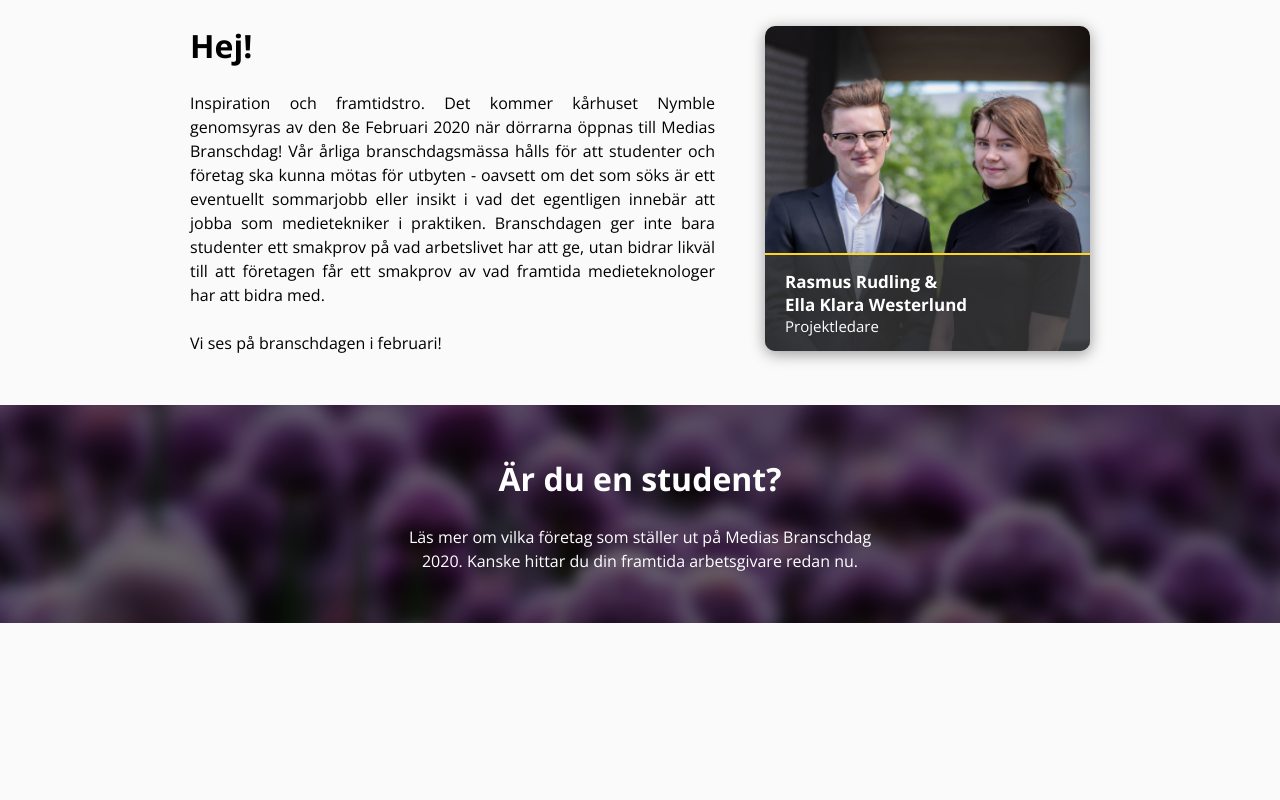
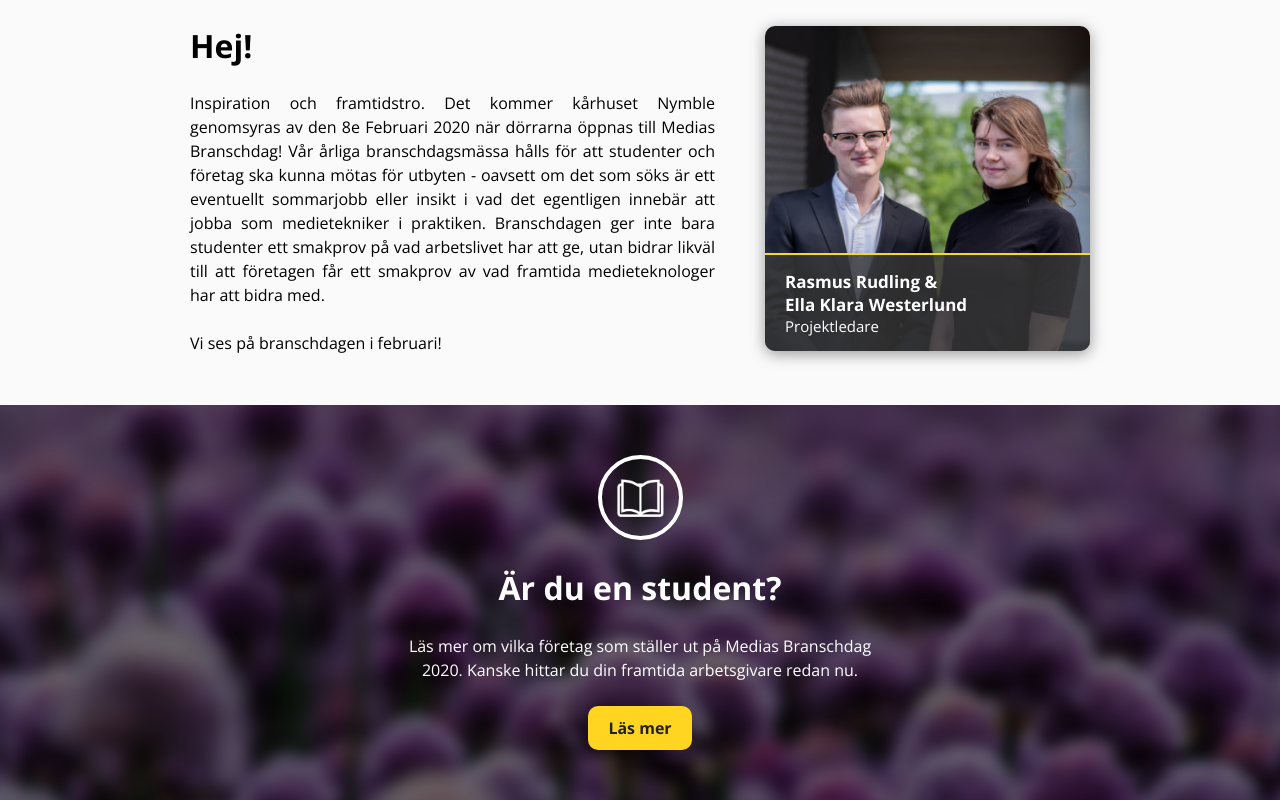
Before and after one commit to MediasBranschdag/MBD, a React (Create React App) app: page / in a window 1280 px wide. Shown: the part 828-1628 px from the top of the page. Before the commit the page ends 1451 px from the top, so only its background shows below. Built offline with nearby package versions, Linux system fonts and the light colour scheme; no server answers.

Commit message:
Add circle icon and improve button compontent
Also finish student page

```diff
--- a/src/components/button/button.css
+++ b/src/components/button/button.css
@@ -11,6 +11,8 @@
     background-color: #ffd521;
     color: #222;
     box-shadow: 0px 5px 15px rgba(0, 0, 0, 0.15);
+
+    user-select: none;
 
     transition: all 0.2s ease 0s;
     cursor: pointer;
--- a/src/components/button/button.tsx
+++ b/src/components/button/button.tsx
@@ -9,7 +9,7 @@ export enum ButtonTypes {
 }
 
 type ButtonProps = {
-    buttonType: ButtonTypes,
+    buttonType?: ButtonTypes,
 }
 
 export const Button: FC<ButtonProps> = (props) => {
--- /dev/null
+++ b/src/components/circle-icon/circle-icon.css
@@ -0,0 +1,19 @@
+.circle-icon {
+    width: 85px;
+    height: 85px;
+    padding: 15px;
+    border-radius: 100px;
+    margin: auto;
+    box-sizing: border-box;
+
+    display: flex;
+    flex-direction: column;
+    justify-content: center;
+
+    border: 4px solid var(--theme-light-color-light);
+}
+
+.circle-icon img {
+   max-width: 100%;
+   max-height: 100%;
+}
--- /dev/null
+++ b/src/components/circle-icon/circle-icon.tsx
@@ -0,0 +1,14 @@
+import React, { FC } from 'react';
+import './circle-icon.css';
+
+
+const CircleIcon: FC<{imagePath: string}> = (props) => {
+    return (
+        <div className='circle-icon'>
+            <img src={props.imagePath} alt="Icon"/>
+            {props.children}
+        </div>
+    );
+}
+
+export default CircleIcon;
--- a/src/pages/homepage.tsx
+++ b/src/pages/homepage.tsx
@@ -2,10 +2,12 @@ import React, { FC } from 'react';
 import './homepage.css';
 
 import IntroScreen from '../components/intro-screen/intro-screen';
+
 import IntroScreenBackground from '../assets/backgrounds/leaf_dark_blur.jpg';
 import StudentInfoBackground from '../assets/backgrounds/purple_chives_blur.jpg';
+import AnimatedMBDLogo from '../components/animated-mbd-logo/animated-mbd-logo';
+import BookIcon from '../assets/icons/other/book.png';
 
-import AnimatedMBDLogo from '../components/animated-mbd-logo/animated-mbd-logo';
 import Countdown from '../components/countdown/countdown';
 import MBDDateContext from '../contexts/mbd-date-context';
 import ContentSection, { ContentSectionSize } from '../components/layout/content-section/content-section';
@@ -16,6 +18,8 @@ import phrases from '../data/translations.json';
 import TextWithContent from '../components/text-with-content/text-with-content';
 import ProfileCard from '../components/profile-card/profile-card';
 import CenterBackground from '../components/center-background/center-background';
+import CircleIcon from '../components/circle-icon/circle-icon';
+import { Button, ButtonTypes } from '../components/button/button';
 
 const Homepage: FC = () => {
     return (
@@ -90,6 +94,9 @@ const Homepage: FC = () => {
             <CenterBackground backgroundURL={StudentInfoBackground}>
                 <ContentSection size={ContentSectionSize.small}>
                     <TextSection align={TextSectionAlignment.center}>
+
+                        <CircleIcon imagePath={BookIcon}/>
+                        <br />
                         <h1>
                             {TranslationModel.translate(phrases.are_you_student)}
                         </h1>
@@ -109,6 +116,11 @@ const Homepage: FC = () => {
                                 })
                             }
                         </MBDDateContext.Consumer>
+                        <br />
+                        <br />
+                        <Button buttonType={ButtonTypes.normalCompact}>
+                            {TranslationModel.translate(phrases.read_more)}
+                        </Button>
                     </TextSection>
                 </ContentSection>
             </CenterBackground>
```
Also changed, not shown: src/assets/icons/other/book.png (added).
